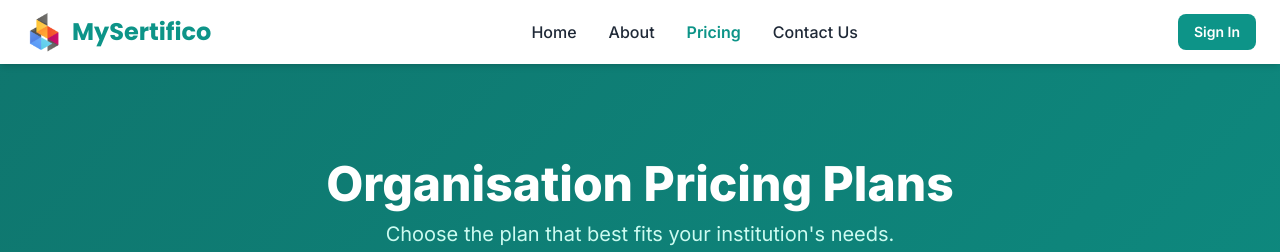
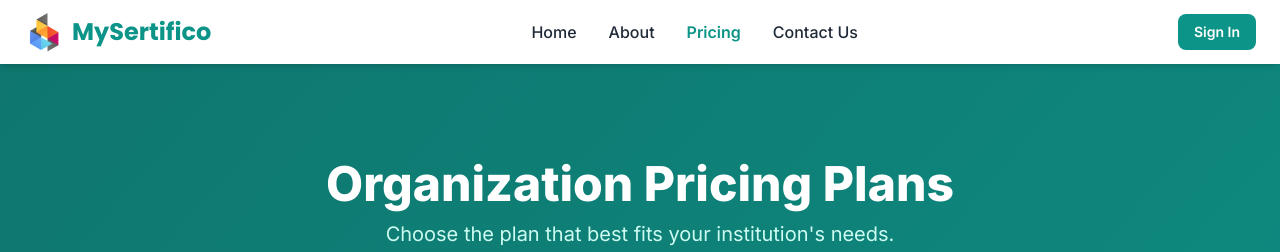
Before and after one commit to webappstudio-my/mysertifico, a React (Vite) app: page /price in a window 1280 px wide. Shown: the top 252 px of the page. Built offline with nearby package versions, Linux system fonts and the light colour scheme.

Commit message:
pricing page: organisation -> organization

```diff
--- a/src/components/common/PricingHeader.jsx
+++ b/src/components/common/PricingHeader.jsx
@@ -3,7 +3,7 @@ import React from 'react';
 const PricingHeader = ({ onCountryChange }) => (
     <section className="py-16">
         <div className="container mx-auto text-center px-6">
-            <h1 className="text-4xl md:text-5xl font-extrabold text-white mb-3">Organisation Pricing Plans</h1>
+            <h1 className="text-4xl md:text-5xl font-extrabold text-white mb-3">Organization Pricing Plans</h1>
             <p className="text-lg md:text-xl text-teal-100 max-w-3xl mx-auto">Choose the plan that best fits your institution's needs.<br />Subscription prices may vary by country.</p>
             <div className="mt-8 max-w-xs mx-auto">
                 <label htmlFor="country-select" className="block text-sm font-medium text-teal-200 mb-2">Check the price for your country:</label>
```
